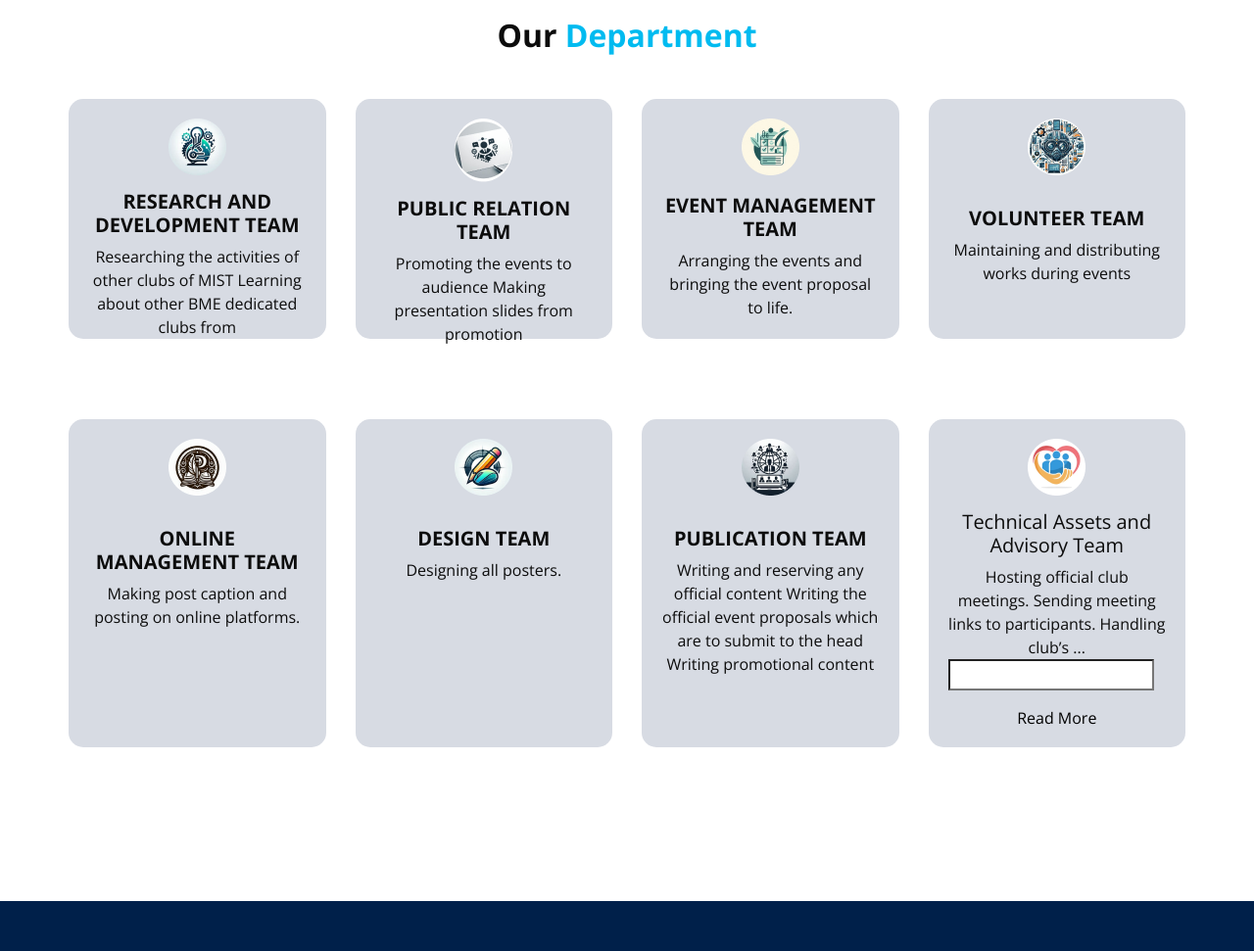
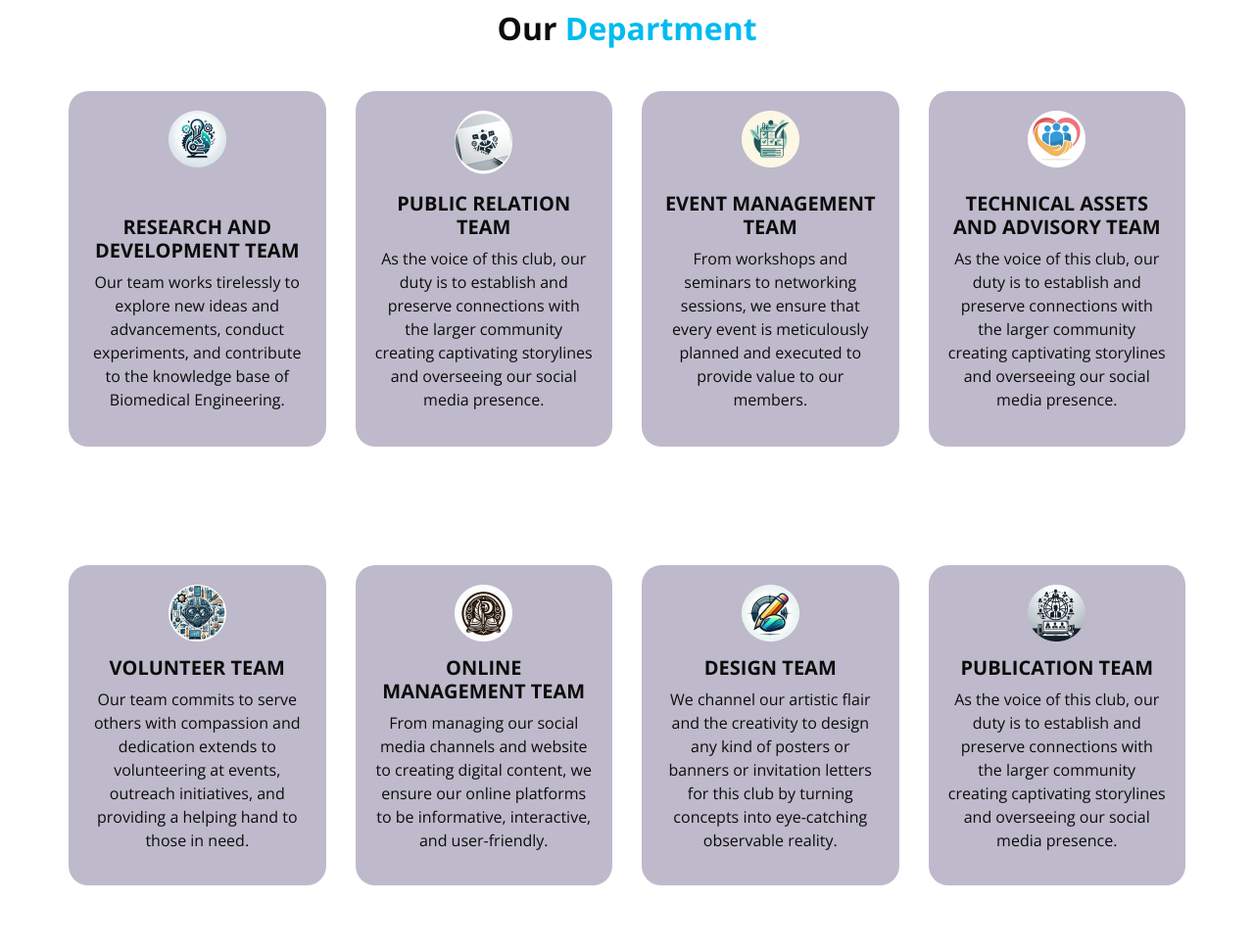
Before and after one commit to Oishy17/einthovenclub, a plain HTML site: page index.html in a window 1280 px wide. Shown: the part 880-1851 px from the top of the page at 98% size. Drawn offline with nearby package versions, Linux system fonts and the light colour scheme; some packages are replaced by stand-ins of ours; files whose address does not match are found by name.

Commit message:
Add files via upload

```diff
--- a/css/responsive.css
+++ b/css/responsive.css
@@ -13,7 +13,12 @@
   .hero_area {
     background: linear-gradient(130deg, #231a6f, #0f054c);
   }
-
+  .service_section .box{
+   font-size: 12px;
+  }
+  .service_section .box .detail-box h5 {
+    font-size: 17px;
+  }
   .hero_area .hero_bg_box {
     display: none;
   }
@@ -40,6 +45,7 @@
 
   .about_section .img-box {
     margin-bottom: 45px;
+
   }
 
 }
@@ -107,6 +113,7 @@
 @media (max-width: 420px) {
   .service_section .box {
     flex-direction: column;
+    height: 190px;
   }
 
   .service_section .box .img-box {
--- a/css/style.css
+++ b/css/style.css
@@ -404,72 +404,6 @@ a:focus {
 .service_section {
   position: relative;
 }
-.extra{
-  display: none;
-}
-p{
-  display: inline;
-}
-input[type="checkbox"]{
-  height: 2em;
-  display: block;
-  appearance: none;
-}
-label{
-  position: relative;
-  padding: 1em;
-
-  color: #000000;
-  cursor: pointer;
-}
-label:before{
-  content: "Read More";
-}
-input[type="checkbox"]:checked ~ label:before{
-  content: "Read Less";
-}
-input[type="checkbox1"]:checked ~ label:before{
-    content: "Read Less";
-}
-.dots:has(~ input[type="checkbox"]:checked){
-  display: none;
-}
-.extra:has(~ input[type="checkbox"]:checked){
-  display: inline;
-}
-
-.extra1{
-  display: none;
-}
-p{
-  display: inline;
-}
-input[type="checkbox1"]{
-  height: 2em;
-  display: block;
-  appearance: none;
-}
-label{
-  position: relative;
-  padding: 1em;
-
-  color: #000000;
-  cursor: pointer;
-}
-label:before{
-  content: "Read More";
-}
-input[type="checkbox1"]:checked ~ label:before{
-  content: "Read Less";
-}
-.dots:has(~ input[type="checkbox1"]:checked){
-  display: none;
-}
-.extra:has(~ input[type="checkbox1"]:checked){
-  display: inline;
-}
-
-
 
 .service_section .box {
   display: -webkit-box;
@@ -485,9 +419,9 @@ input[type="checkbox1"]:checked ~ label:before{
   text-align: center;
   align-self: normal;
   margin-top: 45px;
-  background-color: #d7dbe3;
+  background-color: #bebacb;
   padding: 20px;
-  border-radius: 15px;
+  border-radius: 20px;
 }
 
 .service_section .box .img-box {
@@ -501,8 +435,8 @@ input[type="checkbox1"]:checked ~ label:before{
       -ms-flex-align: start;
           align-items: flex-start;
 
-  min-width: 75px;
-  height: 75px;
+  min-width: 80px;
+  height: 120px;
   margin-bottom: 15px;
 }
 
--- a/index.html
+++ b/index.html
@@ -157,8 +157,7 @@
                   Research and Development Team
                 </h5>
                 <p>
-                  Researching the activities of other clubs of MIST
-                  Learning about other BME dedicated clubs from
+                  Our team works tirelessly to explore new ideas and advancements, conduct experiments, and contribute to the knowledge base of Biomedical Engineering.
                 </p>
               </div>
             </div>
@@ -173,8 +172,7 @@
                   Public Relation Team
                 </h5>
                 <p>
-                  Promoting the events to audience
-                  Making presentation slides from promotion
+                As the voice of this club, our duty is to establish and preserve connections with the larger community creating captivating storylines and overseeing our social media presence.
                 </p>
               </div>
             </div>
@@ -189,12 +187,31 @@
                   Event Management Team
                 </h5>
                 <p>
-                  Arranging the events and bringing the event proposal to life.
+                  From workshops and seminars to networking sessions, we ensure that every event is meticulously planned and executed to provide value to our members.
                 </p>
 
               </div>
             </div>
           </div>
+          <div class="col-md-3">
+            <div class="box h-75 ">
+              <div class="img-box">
+                <img src="images/9.png" alt="">
+              </div>
+              <div class="detail-box">
+                <h5>
+                  Technical Assets and Advisory Team </h5>
+                <p>
+                  As the voice of this club, our duty is to establish and preserve connections with the larger community creating captivating storylines and overseeing our social media presence.
+                </p>
+
+              </div>
+            </div>
+            <br>
+          </div>
+
+        </div>
+        <div class="row">
           <div class="col-md-3">
             <div class="box h-75 ">
               <div class="img-box">
@@ -205,13 +222,11 @@
                   Volunteer Team
                 </h5>
                 <p>
-                  Maintaining and distributing works during events
+                  Our team commits to serve others with compassion and dedication extends to volunteering at events, outreach initiatives, and providing a helping hand to those in need.
                 </p>
               </div>
             </div>
           </div>
-        </div>
-        <div class="row">
           <div class="col-md-3">
             <div class="box h-75">
               <div class="img-box">
@@ -221,7 +236,7 @@
                 <h5>
                   Online Management Team </h5>
                 <p>
-                  Making post caption and posting on online platforms.
+                  From managing our social media channels and website to creating digital content, we ensure our online platforms to be informative, interactive, and user-friendly.
                 </p>
               </div>
             </div>
@@ -236,7 +251,7 @@
                   Design Team
                 </h5>
                 <p>
-                  Designing all posters.
+                  We channel our artistic flair and the creativity to design any kind of posters or banners or invitation letters for this club by turning concepts into eye-catching observable reality.
                 </p>
               </div>
             </div>
@@ -251,40 +266,13 @@
                   Publication Team
                 </h5>
                 <p>
-                  Writing and reserving any official content
-                  Writing the official event proposals which are to submit to the head
-                  Writing promotional content
+                  As the voice of this club, our duty is to establish and preserve connections with the larger community creating captivating storylines and overseeing our social media presence.
                 </p>
 
               </div>
             </div>
           </div>
-          <div class="col-md-3">
-            <div class="box h-75 ">
-              <div class="img-box">
-                <img src="images/9.png" alt="">
-              </div>
-              <div class="detail-box1">
-                <h5>
-                  Technical Assets and Advisory Team </h5>
-                <p>
-                  Hosting official club meetings.
-                  Sending meeting links to participants.
-                  Handling club’s
-                </p>
-                <span class="dots1">...</span>
-                <p class="extra1">
-                  official email and website.
-                  Sending promotional emails.
-                  Handling excel sheets.
-                </p>
-                <input type="checkbox1" id="btn">
-                <label for="btn"></label>
 
-              </div>
-            </div>
-            <br>
-          </div>
         </div>
 
   </section>
```
